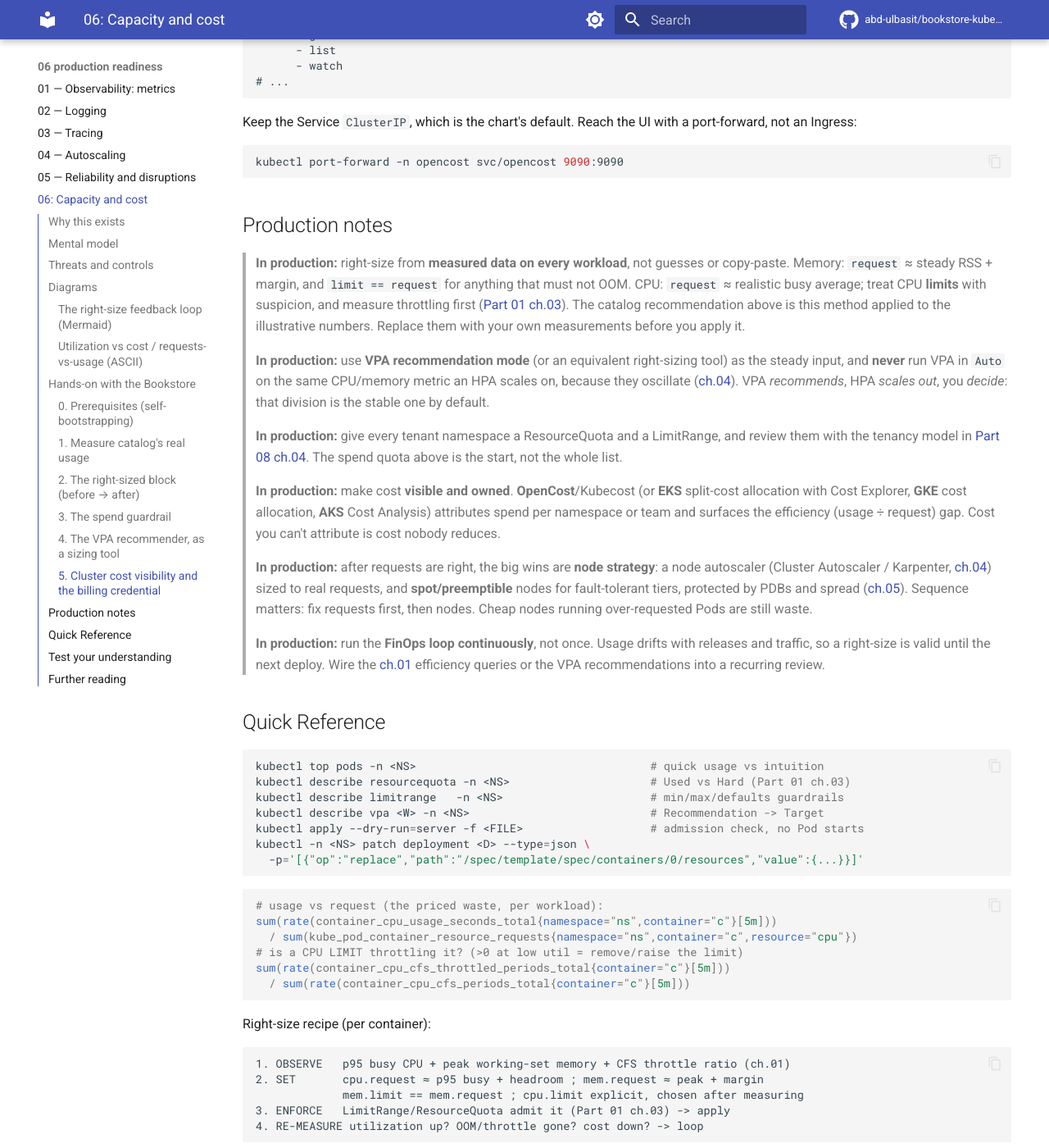
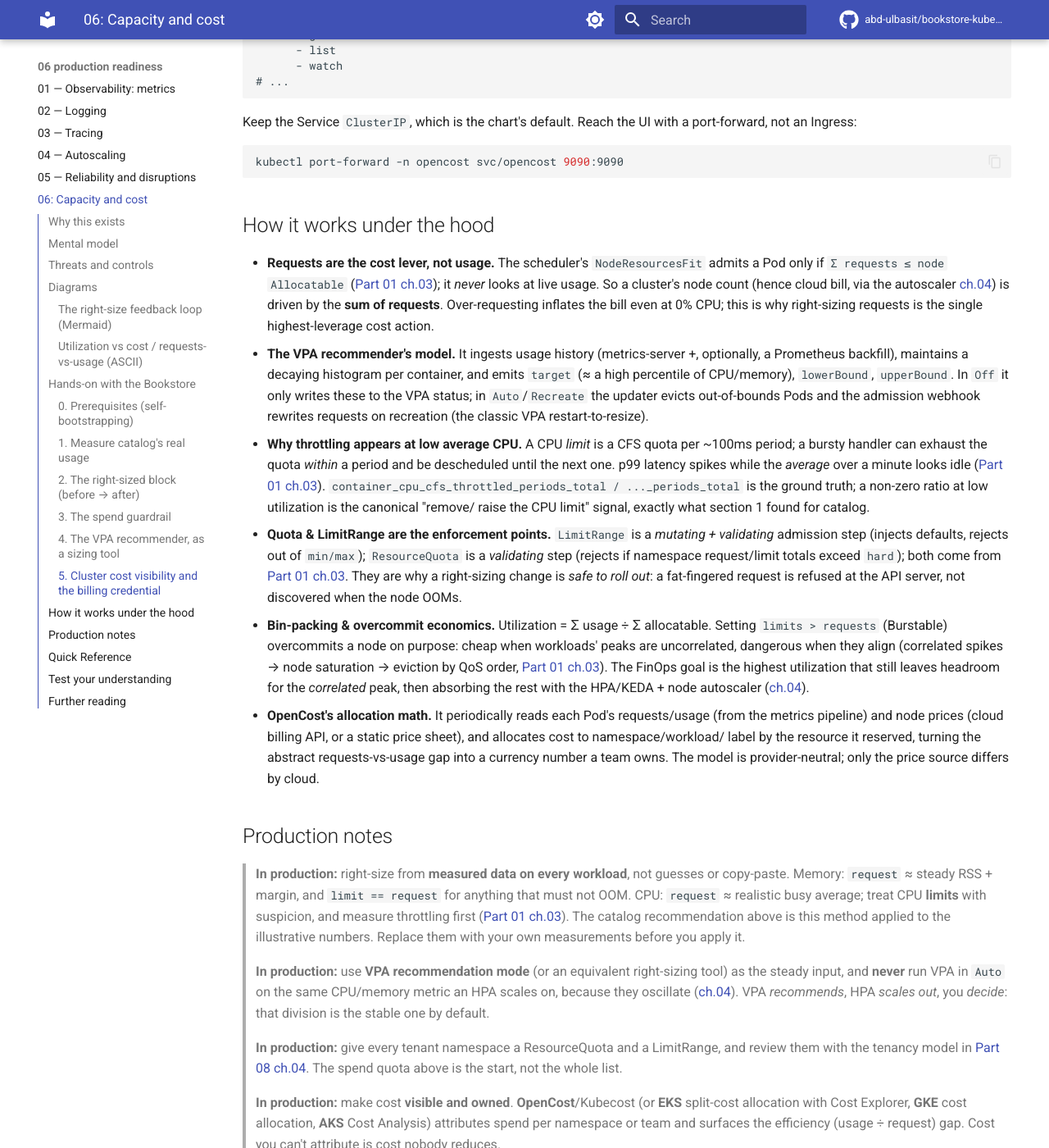
Before and after one commit to abd-ulbasit/bookstore-kubernetes-guide, an MkDocs documentation site: the page built from full-guide/06-production-readiness/06-capacity-and-cost.md, in a window 1280 px wide and 1400 px high, scrolled down 13541 px. Shown: the whole window at 82% size. Built offline with MkDocs 1.6.1 and Material for MkDocs 9.7.7, drawn with Linux system fonts in a browser that asks for light colours; comment, search, counter and statistics services are not loaded.

Commit message:
06.06: restore the how-it-works section dropped in the rewrite
The rewrite left out the "How it works under the hood" section. Restore it
from the prior version, and remove its claim that in-place Pod resize has
been GA since v1.35, which the chapter does not verify. Also replace the
remaining em dashes in the restored text.

Co-Authored-By: Claude Haiku 5.5 <noreply@anthropic.com>

````diff
--- a/full-guide/06-production-readiness/06-capacity-and-cost.md
+++ b/full-guide/06-production-readiness/06-capacity-and-cost.md
@@ -786,6 +786,51 @@ a port-forward, not an Ingress:
 kubectl port-forward -n opencost svc/opencost 9090:9090
 ```
 
+## How it works under the hood
+
+- **Requests are the cost lever, not usage.** The scheduler's
+  `NodeResourcesFit` admits a Pod only if `Σ requests ≤ node Allocatable`
+  ([Part 01 ch.03](../01-core-workloads/03-resources-and-qos.md)); it *never*
+  looks at live usage. So a cluster's node count (hence cloud bill, via the
+  autoscaler [ch.04](04-autoscaling.md)) is driven by the **sum of requests**.
+  Over-requesting inflates the bill even at 0% CPU; this is why right-sizing
+  requests is the single highest-leverage cost action.
+- **The VPA recommender's model.** It ingests usage history (metrics-server +,
+  optionally, a Prometheus backfill), maintains a decaying histogram per
+  container, and emits `target` (≈ a high percentile of CPU/memory),
+  `lowerBound`, `upperBound`. In `Off` it only writes these to the VPA status;
+  in `Auto`/`Recreate` the updater evicts out-of-bounds Pods and the admission
+  webhook rewrites requests on recreation (the classic VPA restart-to-resize).
+- **Why throttling appears at low average CPU.** A CPU *limit* is a CFS quota
+  per ~100ms period; a bursty handler can exhaust the quota *within* a period
+  and be descheduled until the next one. p99 latency spikes while the
+  *average* over a minute looks idle ([Part 01
+  ch.03](../01-core-workloads/03-resources-and-qos.md)).
+  `container_cpu_cfs_throttled_periods_total / ..._periods_total` is the
+  ground truth; a non-zero ratio at low utilization is the canonical "remove/
+  raise the CPU limit" signal, exactly what section 1 found for catalog.
+- **Quota & LimitRange are the enforcement points.** `LimitRange` is a
+  *mutating + validating* admission step (injects defaults, rejects out of
+  `min/max`); `ResourceQuota` is a *validating* step (rejects if namespace
+  request/limit totals exceed `hard`); both come from [Part 01
+  ch.03](../01-core-workloads/03-resources-and-qos.md). They are why a
+  right-sizing change is *safe to roll out*: a fat-fingered request is refused
+  at the API server, not discovered when the node OOMs.
+- **Bin-packing & overcommit economics.** Utilization = Σ usage ÷ Σ
+  allocatable. Setting `limits > requests` (Burstable) overcommits a node on
+  purpose: cheap when workloads' peaks are uncorrelated, dangerous when they
+  align (correlated spikes → node saturation → eviction by QoS order, [Part 01
+  ch.03](../01-core-workloads/03-resources-and-qos.md)). The FinOps goal is
+  the highest utilization that still leaves headroom for the *correlated*
+  peak, then absorbing the rest with the HPA/KEDA + node autoscaler
+  ([ch.04](04-autoscaling.md)).
+- **OpenCost's allocation math.** It periodically reads each Pod's
+  requests/usage (from the metrics pipeline) and node prices (cloud billing
+  API, or a static price sheet), and allocates cost to namespace/workload/
+  label by the resource it reserved, turning the abstract requests-vs-usage
+  gap into a currency number a team owns. The model is provider-neutral; only
+  the price source differs by cloud.
+
 ## Production notes
 
 > **In production:** right-size from **measured data on every workload**, not
````
